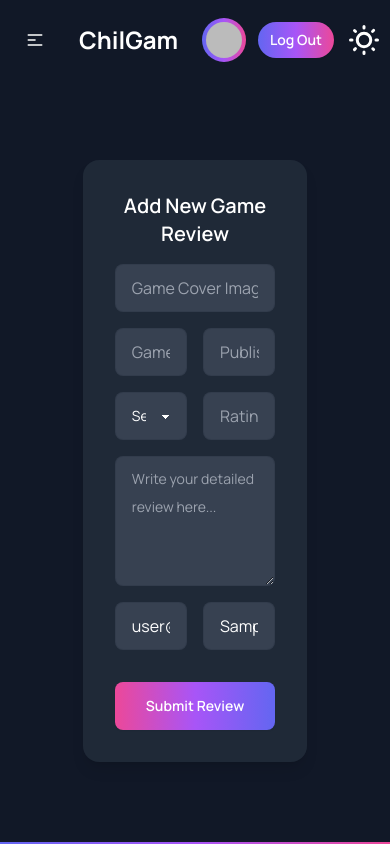
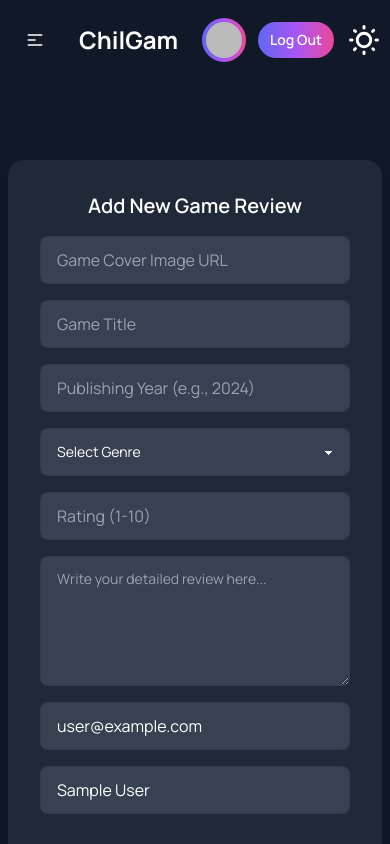
Before and after one commit to DKAbir111/Chill-gamer-client, a React (Vite) app: page /addreview in a window 390 px wide. Shown: the top 844 px of the page. Built offline with nearby package versions, Linux system fonts and the light colour scheme; no server answers; sample sign-in values are in the browser's storage.

Commit message:
add review section making responsive

```diff
--- a/src/components/pages/AddReview.jsx
+++ b/src/components/pages/AddReview.jsx
@@ -65,19 +65,19 @@ export default function AddReview() {
         <div className={darkMode ? "dark" : ""}>
             <div className="bg-gray-900 dark:bg-gray-950 py-20 p-2">
                 <div
-                    className="card w-3/5 bg-gray-800 dark:bg-gray-900 shadow-lg text-white mx-auto"
+                    className="card md:w-10/12 lg:w-3/5 bg-gray-800 dark:bg-gray-900 shadow-lg text-white mx-auto"
                     data-aos="fade-left"
                 >
                     <form
-                        className="card-body grid grid-cols-2 gap-4"
+                        className="card-body grid grid-cols-1 sm:grid-cols-2 gap-4"
                         onSubmit={handleReviewSubmit}
                     >
-                        <h2 className="text-xl font-semibold text-center col-span-2 dark:text-gray-400">
+                        <h2 className="text-xl font-semibold text-center sm:col-span-2 dark:text-gray-400">
                             Add New Game Review
                         </h2>
 
                         {/* Game Cover Image */}
-                        <div className="form-control col-span-2">
+                        <div className="form-control sm:col-span-2">
                             <input
                                 type="text"
                                 placeholder="Game Cover Image URL"
@@ -141,7 +141,7 @@ export default function AddReview() {
                         </div>
 
                         {/* Review Description */}
-                        <div className="form-control col-span-2">
+                        <div className="form-control sm:col-span-2">
                             <textarea
                                 placeholder="Write your detailed review here..."
                                 className="textarea input-bordered bg-gray-700 dark:bg-gray-800 text-white"
@@ -181,12 +181,13 @@ export default function AddReview() {
                         </div>
 
                         {/* Submit Button */}
-                        <div className="form-control mt-4 col-span-2">
+                        <div className="form-control mt-4 sm:col-span-2">
                             <button className="btn text-white bg-gradient-to-r to-indigo-500 via-purple-500 from-pink-500 border-none w-full">
                                 Submit Review
                             </button>
                         </div>
                     </form>
+
                 </div>
             </div>
         </div>
```
